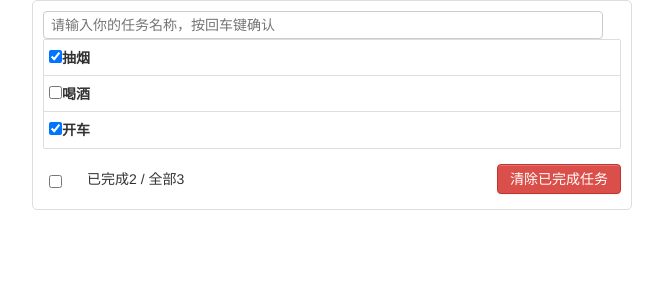
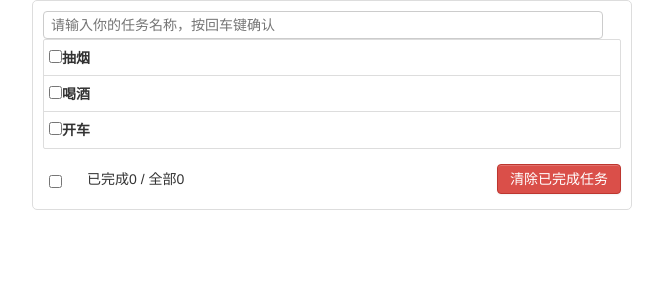
Before and after one commit to Carefree-happy/vue-project, a Vue app: page / in a window 1280 px wide. Shown: the top 300 px of the page, without its empty margins (308-971 px from the left). Built offline with nearby package versions, Linux system fonts and the light colour scheme.

Commit message:
feat: todoList 静态初始数据

```diff
--- a/src/App.vue
+++ b/src/App.vue
@@ -2,9 +2,9 @@
 	<div id="root">
 		<div class="todo-container">
 			<div class="todo-wrap">
-				<MyHeader :addTodo="addTodo"/>
-				<MyList :todos="todos" :checkTodo="checkTodo" :deleteTodo="deleteTodo"/>
-				<MyFooter :todos="todos" :checkAllTodo="checkAllTodo" :clearAllTodo="clearAllTodo"/>
+				<MyHeader/>
+				<MyList :todos="todos"/>
+				<MyFooter/>
 			</div>
 		</div>
 	</div>
@@ -29,32 +29,7 @@
 			}
 		},
 		methods: {
-			//添加一个todo
-			addTodo(todoObj){
-				this.todos.unshift(todoObj)
-			},
-			//勾选or取消勾选一个todo
-			checkTodo(id){
-				this.todos.forEach((todo)=>{
-					if(todo.id === id) todo.done = !todo.done
-				})
-			},
-			//删除一个todo
-			deleteTodo(id){
-				this.todos = this.todos.filter( todo => todo.id !== id )
-			},
-			//全选or取消全选
-			checkAllTodo(done){
-				this.todos.forEach((todo)=>{
-					todo.done = done
-				})
-			},
-			//清除所有已经完成的todo
-			clearAllTodo(){
-				this.todos = this.todos.filter((todo)=>{
-					return !todo.done
-				})
-			}
+
 		}
 	}
 </script>
--- a/src/components/MyFooter.vue
+++ b/src/components/MyFooter.vue
@@ -1,55 +1,22 @@
 <template>
-	<div class="todo-footer" v-show="total">
+	<div class="todo-footer">
 		<label>
-			<!-- <input type="checkbox" :checked="isAll" @change="checkAll"/> -->
-			<input type="checkbox" v-model="isAll"/>
+			<input type="checkbox"/>
 		</label>
 		<span>
-			<span>已完成{{doneTotal}}</span> / 全部{{total}}
+			<span>已完成{{0}}</span> / 全部{{0}}
 		</span>
-		<button class="btn btn-danger" @click="clearAll">清除已完成任务</button>
+		<button class="btn btn-danger">清除已完成任务</button>
 	</div>
 </template>
 
 <script>
 	export default {
 		name:'MyFooter',
-		props:['todos','checkAllTodo','clearAllTodo'],
+		props:['todos'],
 		computed: {
-			//总数
-			total(){
-				return this.todos.length
-			},
-			//已完成数
-			doneTotal(){
-				//此处使用reduce方法做条件统计
-				/* const x = this.todos.reduce((pre,current)=>{
-					console.log('@',pre,current)
-					return pre + (current.done ? 1 : 0)
-				},0) */
-				//简写
-				return this.todos.reduce((pre,todo)=> pre + (todo.done ? 1 : 0) ,0)
-			},
-			//控制全选框
-			isAll:{
-				//全选框是否勾选
-				get(){
-					return this.doneTotal === this.total && this.total > 0
-				},
-				//isAll被修改时set被调用
-				set(value){
-					this.checkAllTodo(value)
-				}
-			}
 		},
 		methods: {
-			/* checkAll(e){
-				this.checkAllTodo(e.target.checked)
-			} */
-			//清空所有已完成
-			clearAll(){
-				this.clearAllTodo()
-			}
 		},
 	}
 </script>
--- a/src/components/MyHeader.vue
+++ b/src/components/MyHeader.vue
@@ -1,15 +1,15 @@
 <template>
 	<div class="todo-header">
-		<input type="text" placeholder="请输入你的任务名称，按回车键确认" v-model="title" @keyup.enter="add"/>
+		<input type="text" placeholder="请输入你的任务名称，按回车键确认"/>
 	</div>
 </template>
 
 <script>
-	import {nanoid} from 'nanoid'
+	// import {nanoid} from 'nanoid'
 	export default {
 		name:'MyHeader',
 		//接收从App传递过来的addTodo
-		props:['addTodo'],
+		props:[],
 		data() {
 			return {
 				//收集用户输入的title
@@ -17,16 +17,6 @@
 			}
 		},
 		methods: {
-			add(){
-				//校验数据
-				if(!this.title.trim()) return alert('输入不能为空')
-				//将用户的输入包装成一个todo对象
-				const todoObj = {id:nanoid(),title:this.title,done:false}
-				//通知App组件去添加一个todo对象
-				this.addTodo(todoObj)
-				//清空输入
-				this.title = ''
-			}
 		},
 	}
 </script>
--- a/src/components/MyItem.vue
+++ b/src/components/MyItem.vue
@@ -1,33 +1,21 @@
 <template>
 	<li>
 		<label>
-			<input type="checkbox" :checked="todo.done" @change="handleCheck(todo.id)"/>
-			<!-- 如下代码也能实现功能，但是不太推荐，因为有点违反原则，因为修改了props -->
-			<!-- <input type="checkbox" v-model="todo.done"/> -->
+			<input type="checkbox"/>
 			<span>{{todo.title}}</span>
 		</label>
-		<button class="btn btn-danger" @click="handleDelete(todo.id)">删除</button>
+		<button class="btn btn-danger">删除</button>
 	</li>
 </template>
 
 <script>
 	export default {
 		name:'MyItem',
-		//声明接收todo、checkTodo、deleteTodo
-		props:['todo','checkTodo','deleteTodo'],
+		props:['todo'],
+		mounted() {
+			console.log(this.todo)
+		},
 		methods: {
-			//勾选or取消勾选
-			handleCheck(id){
-				//通知App组件将对应的todo对象的done值取反
-				this.checkTodo(id)
-			},
-			//删除
-			handleDelete(id){
-				if(confirm('确定删除吗？')){
-					//通知App组件将对应的todo对象删除
-					this.deleteTodo(id)
-				}
-			}
 		},
 	}
 </script>
--- a/src/components/MyList.vue
+++ b/src/components/MyList.vue
@@ -4,8 +4,6 @@
 			v-for="todoObj in todos"
 			:key="todoObj.id"
 			:todo="todoObj"
-			:checkTodo="checkTodo"
-			:deleteTodo="deleteTodo"
 		/>
 	</ul>
 </template>
@@ -17,7 +15,10 @@
 		name:'MyList',
 		components:{MyItem},
 		//声明接收App传递过来的数据，其中todos是自己用的，checkTodo和deleteTodo是给子组件MyItem用的
-		props:['todos','checkTodo','deleteTodo']
+		props:['todos'],
+		mounted() {
+			console.log(this.todos);
+		}
 	}
 </script>
 
```
